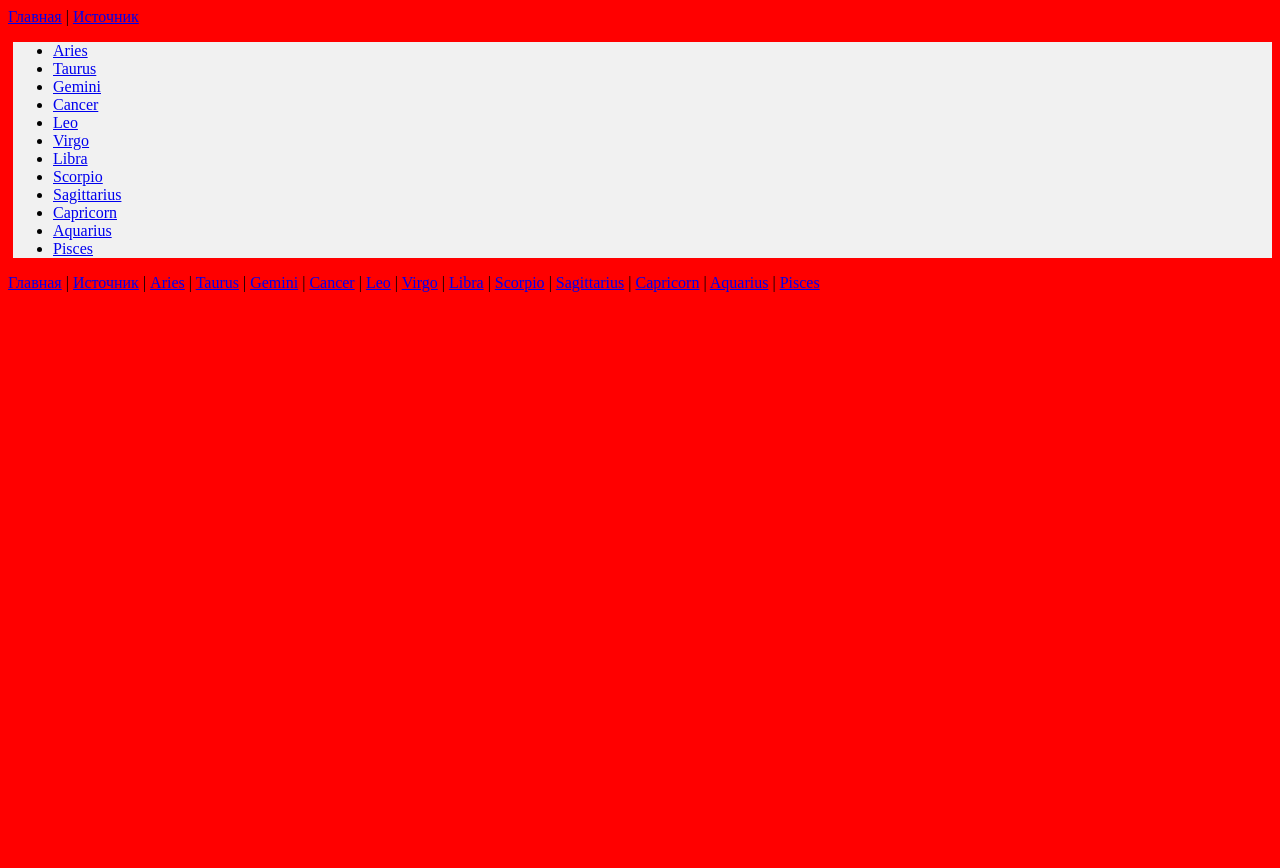
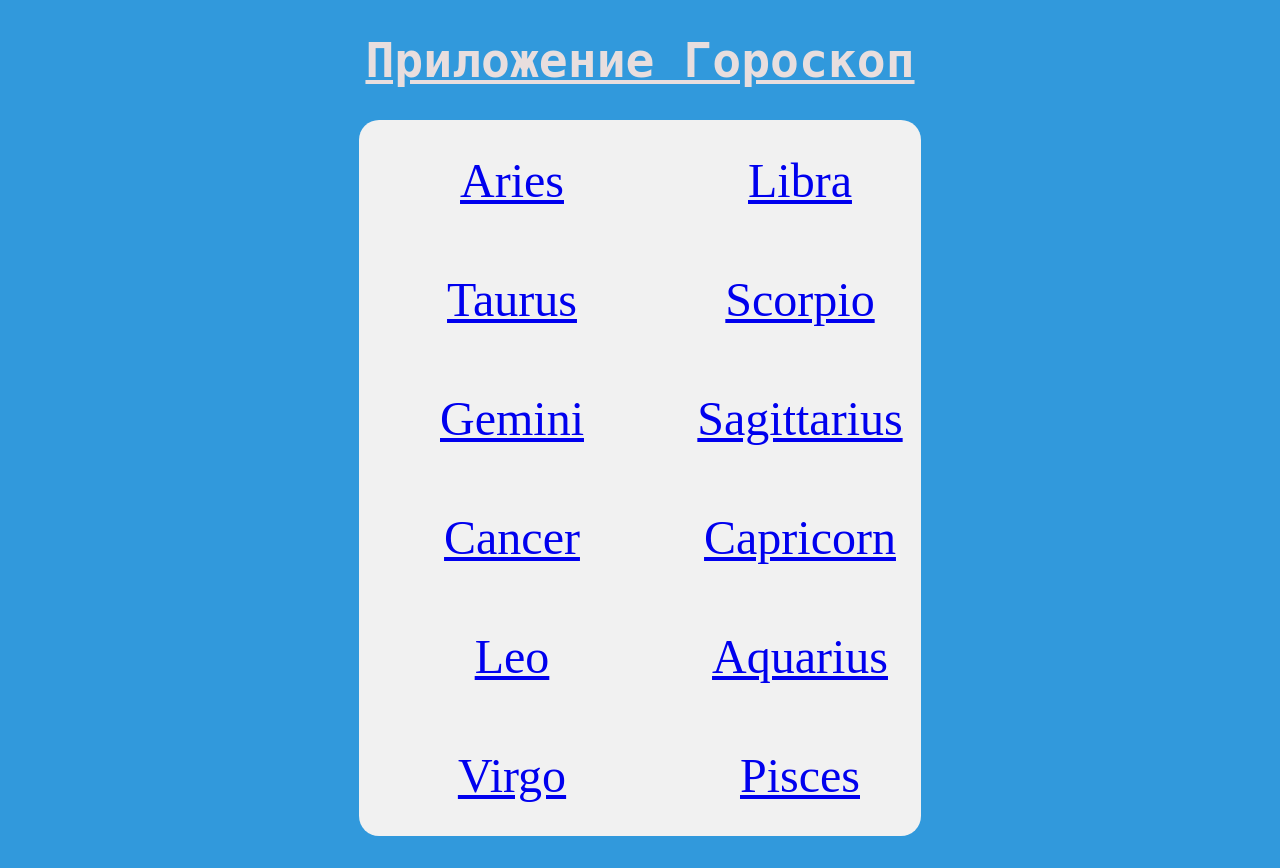
Before and after one commit to pych1971/my_page, a Django app: page /horoscope/ in a window 1280 px wide. Before the commit the page ends 292 px from the top, so only its background shows below. Run offline with Django 5.2, Linux system fonts and the light colour scheme.

Commit message:
2024-03-06-12-23

```diff
--- a/horoscope/static/horoscope/css/index.css
+++ b/horoscope/static/horoscope/css/index.css
@@ -1,4 +1,31 @@
 ul {
-    border-left: 5px solid red;
+    -webkit-column-count: 2;
+    -moz-column-count: 2;
+    column-count: 2;
+    list-style-type: none;
     background-color: #f1f1f1;
+    width: 90%;
+    max-width: 35rem;
+    border-radius: 20px;
+    margin: 2rem auto;
+    padding: 1px;
 }
+
+ul li {
+    text-align: center;
+    width: 100%;
+    font-size: 3rem;
+    padding: 2rem 1rem;
+}
+
+ul a:hover, ul a:active {
+    color: #eca8b5;
+}
+
+h1 {
+    color: #e8dede;
+    text-align: center;
+    font-family: "Andale Mono", AndaleMono, monospace;
+    font-size:48px;
+    text-decoration: underline;
+}
--- a/horoscope/templates/horoscope/index.html
+++ b/horoscope/templates/horoscope/index.html
@@ -12,13 +12,10 @@
 
 
 {% block content %}
-    {% include 'includes/navbar.html' only %}
+    <h1>Приложение Гороскоп</h1>
     <ul>
-
         {% for zodiac in zodiacs %}
             <li><a href="{% url 'horoscope-name' sign_zodiac=zodiac %}">{{ zodiac|title }}</a></li>
         {% endfor %}
-
     </ul>
-    {% include 'includes/navbar.html' %}
 {% endblock %}
--- a/horoscope/templates/horoscope/info_zodiac.html
+++ b/horoscope/templates/horoscope/info_zodiac.html
@@ -12,7 +12,8 @@
 
 
 {% block content %}
-    {% include 'includes/navbar.html' only with a=100 b=200 %}
+    {% include 'includes/navbar.html' %}
+    <h1>{{ description|split }}</h1>
     {% if description is None %}
         <h2>Неправильный знак зодиака {{sign|upper}}</h2>
     {% else %}
--- a/horoscope/templates/includes/navbar.html
+++ b/horoscope/templates/includes/navbar.html
@@ -1,7 +1,7 @@
 <nav>
-    <a href=" {%url 'horoscope-index'%} ">Главная</a> |
+    <a href=" {%url 'horoscope-index'%} ">Главная</a>
     <a href="https://www.homeenglish.ru/OtherGoroscop.htm">Источник</a>
     {% for zodiac in zodiacs %}
-       | <a href="{% url 'horoscope-name' sign_zodiac=zodiac %}">{{ zodiac|title }}</a>
+        <a href="{% url 'horoscope-name' sign_zodiac=zodiac %}">{{ zodiac|title }}</a>
     {% endfor %}
 </nav>
--- a/horoscope/views.py
+++ b/horoscope/views.py
@@ -130,9 +130,12 @@ def get_elements_by_type(request, type_element):
 
 def get_info_about_sign_zodiac(request, sign_zodiac: str):
     description = zodiac_dict.get(sign_zodiac)
+    zodiacs = list(zodiac_dict)
     data = {
         'description': description,
         'sign': sign_zodiac,
+        # 'sign_name': description.split()[0],
+        'zodiacs': zodiacs,
     }
     return render(request, 'horoscope/info_zodiac.html', context=data)
 
--- a/static/css/base.css
+++ b/static/css/base.css
@@ -1,3 +1,29 @@
 html{
-    background-color:red;
+    background-color: #3199dc;
 }
+
+nav {
+    text-align: center;
+    color: white;
+    font-size: 2rem;
+    height: 100%;
+    width: 200px;
+    position: fixed;
+    z-index: 1;
+    top: 0;
+    left: 0;
+    background-color: #111;
+    overflow-x: hidden;
+    padding-top: 20px;
+}
+
+nav a {
+    color: white;
+    display: block;
+    font-size: 2rem;
+    margin: 20px;
+}
+
+nav a:hover, ul a:active {
+    color: #eca8b5;
+}
```
Also changed, not shown: horoscope/static/horoscope/css/info.css (+12 -2 lines).
